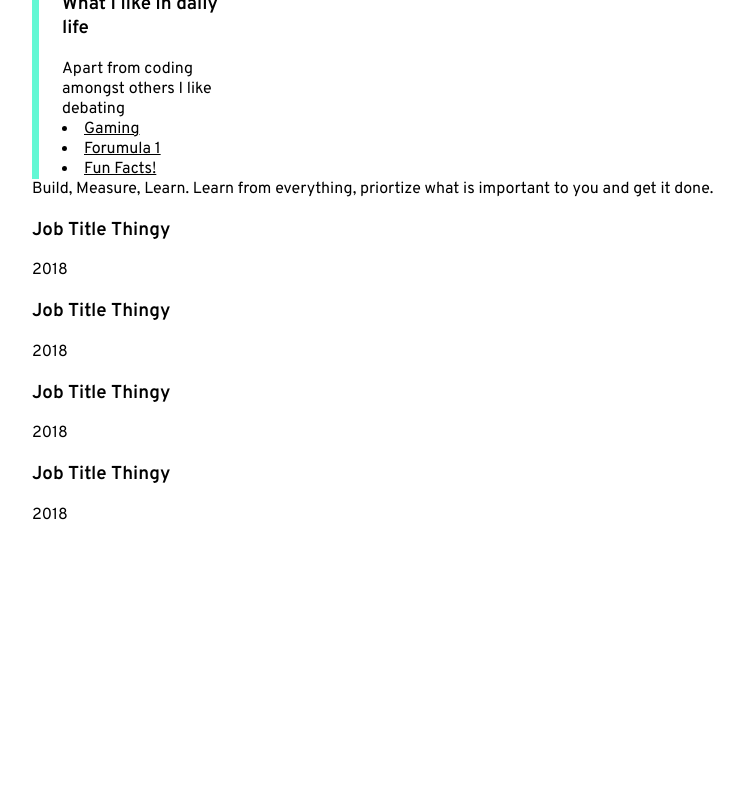
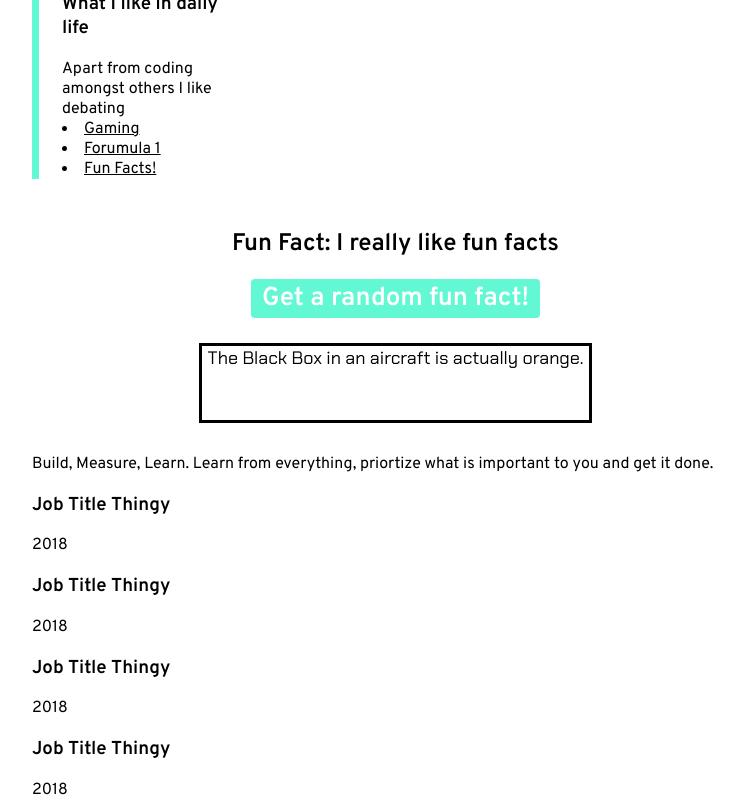
Before and after one commit to DavyFungALoi/PersonalWebsite, a React (Create React App) app: page / in a window 1280 px wide. Shown: the part 3956-4756 px from the top of the page, without its empty margins (189-933 px from the left). Before the commit the page ends 4481 px from the top, so only its background shows below. Built offline with nearby package versions, Linux system fonts and the light colour scheme.

Commit message:
added a funfact generator

```diff
--- a/src/Components/RandomFunFact.js
+++ b/src/Components/RandomFunFact.js
@@ -2,54 +2,41 @@ import React from "react";
 import { useState } from "react";
 
 const RandomFunFact = () => {
-  const funFactArray = ["Hello", "Bonjour", "Kappa", 4, 5, 7, 8, 9, 10, 11];
+  const funFactArray = [
+    "The Black Box in an aircraft is actually orange.",
+    "The Russian October Revolution takes place in September, this is because they followed the Julian Calendar.",
+    "Napoleon never started a war, others always have always declared war on him first.",
+    "Due to its many colonies, independence from Britain is celebrated somewhere in the world, on average, one in every seven days.",
+    "Octopuses change color when they're dreaming.",
+    "The entire Toy Story 2 Movie was once deleted during production and it was only saved because an employee had a backup at home.",
+    "Australia fought a war against Emus...and lost.",
+    "Legendary basketball player Shaq O'Neal hit the basket over 12.000 times but only scored 1 3-pointer.",
+    "Saudi Arabia imports sand and camels from Australia.",
+    "When Sweden plays Denmark in Sweden the scoreboard reads SWE - DEN. The remaining letters read DEN- MARK. ",
+  ];
 
   const [randomNumberArray, setRandomNumber] = useState(0);
 
-  const randomNumber = Math.floor(Math.random() * 10 + 1);
-
   const randomFactHandler = () => {
-    const randomNumber = Math.floor(Math.random() * 10 + 1);
-    console.log(randomNumber);
+    const randomNumber = Math.floor(Math.random() * 10);
     setRandomNumber(randomNumber);
-    console.log(randomNumber);
   };
   return (
-    <div>
+    <div className="RandomFunFact__Container">
+      <h2>Fun Fact: I really like fun facts</h2>
       <button
+        className="RandomFunFact__Container__Button"
         onClick={() => {
           randomFactHandler();
         }}
       >
-        Get a Random Fun Fact!
+        Get a random fun fact!
       </button>
-      <div>{funFactArray[randomNumberArray]}</div>
+      <div className="RandomFunFact__Container__Text">
+        {funFactArray[randomNumberArray]}
+      </div>
     </div>
   );
 };
 
 export default RandomFunFact;
-
-/*
-
-export const RandomFunFact = () => {
-  const funFactArray = [1, 2, 3, 4, 5, 7, 8, 9, 10];
-
-  const randomNumber = Math.floor(Math.random() * 10 + 1);
-
-  const randomFactHandler = () => {
-    console.log("hello");
-  };
-
-  return (
-    <div>
-      <button
-        onClick={() => {
-          randomFactHandler;
-        }}
-      </button>
-    </div>
-  );
-};
-
-*/
--- a/src/Screens/HomeScreen.js
+++ b/src/Screens/HomeScreen.js
@@ -10,6 +10,7 @@ import PersonalWebsitePic from "../Images/Projects/PersonalWebsite.png";
 import Project from "../Components/Project";
 import TechStack from "../Components/TechStack";
 import Projects from "../data.js";
+import RandomFunFact from "../Components/RandomFunFact";
 
 const HomeScreen = () => {
   return (
@@ -143,6 +144,7 @@ const HomeScreen = () => {
           ></img>
         </div>
       </div>
+      <RandomFunFact></RandomFunFact>
       <div className="Quote__Container">
         Build, Measure, Learn. Learn from everything, priortize what is
         important to you and get it done.
--- a/src/css/App.css
+++ b/src/css/App.css
@@ -2,6 +2,7 @@
 @import "./componentsCss/footer.css";
 @import "./componentsCss//project.css";
 @import "./componentsCss//techstack.css";
+@import "./componentsCss//randomFunFact.css";
 @import "./ScreensCss/HomeScreen.css";
 @import url("https://fonts.googleapis.com/css2?family=Overpass:ital,wght@0,100;0,200;0,300;0,400;0,600;1,100;1,200;1,300;1,400;1,600&display=swap");
 @import url("https://fonts.googleapis.com/css2?family=Chakra+Petch:ital,wght@0,400;0,500;0,600;0,700;1,400&display=swap");
--- /dev/null
+++ b/src/css/componentsCss/randomFunFact.css
@@ -0,0 +1,34 @@
+.RandomFunFact__Container {
+  text-align: center;
+  width: 393px;
+  margin: auto;
+  height: 225px;
+  margin-top: 50px;
+}
+.RandomFunFact__Container h2 {
+
+}
+.RandomFunFact__Container__Button {
+  background: #62f8d4;
+  color: white;
+  font-weight: 600;
+  font-size: 26px;
+  margin: auto;
+  padding: 3px 11px;
+  border: none;
+
+  cursor: pointer;
+
+  border-radius: 4px;
+}
+
+.RandomFunFact__Container__Text {
+  font-size: 18px;
+  margin-top: 25px;
+  font-family: Chakra Petch;
+  position: relative;
+  text-align: center;
+  border: solid black;
+  width: 393px;
+  height: 80px
+}
```
